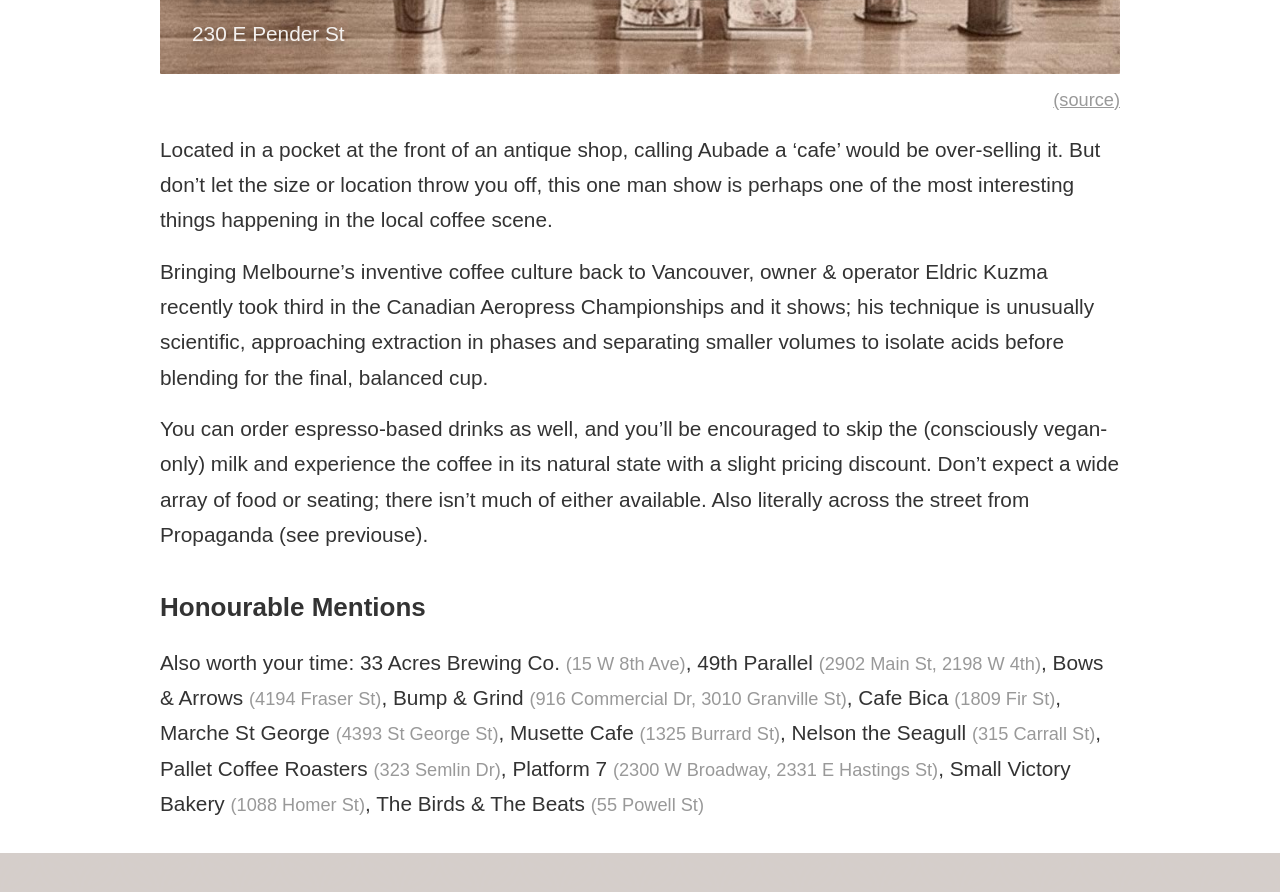
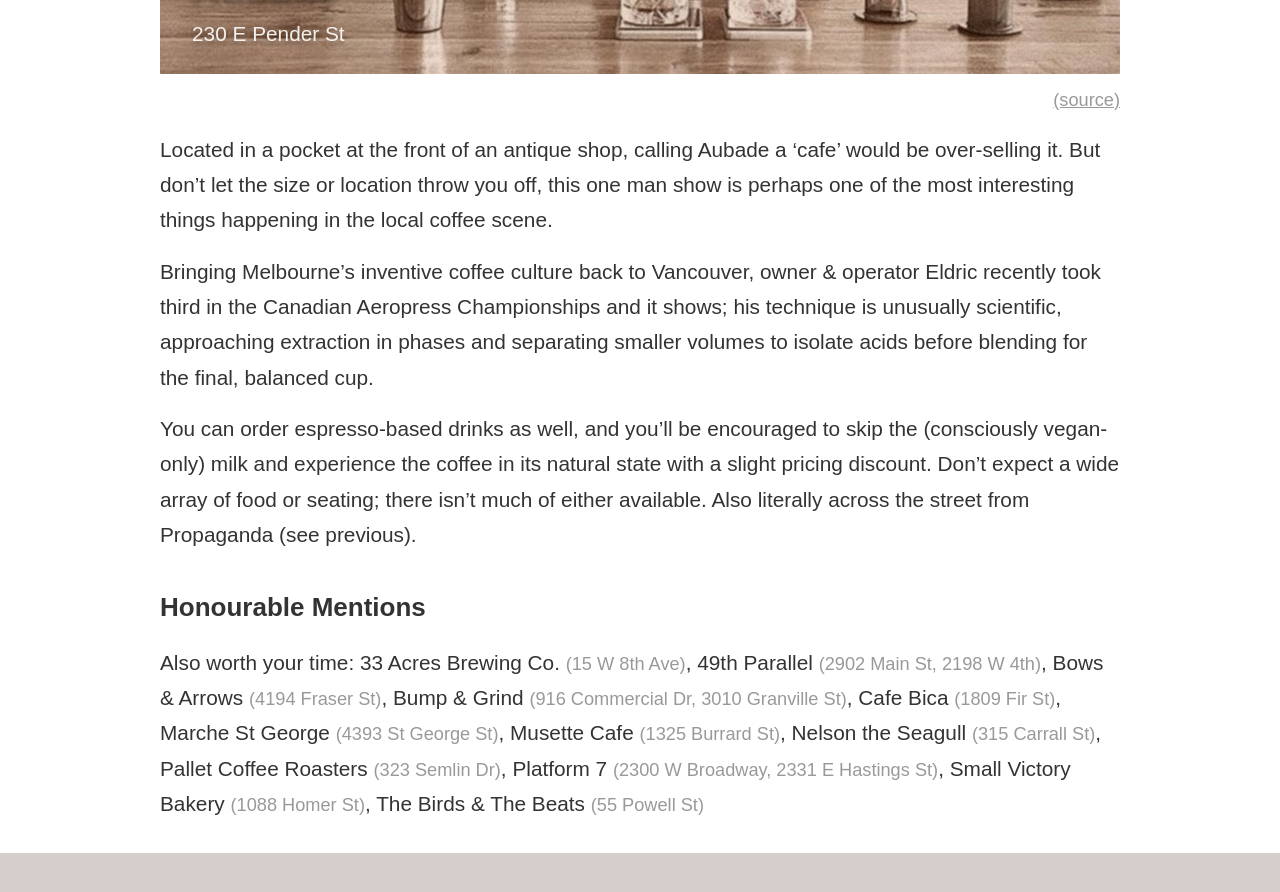
Before and after one commit to lindakovacs/daveshea.com, a Jekyll site: the page built from _posts/2016-12-21-vancouver-coffee.markdown, in a window 1280 px wide and 900 px high, scrolled down 6948 px. Shown: the top 892 px of the window. Built offline with Jekyll 4.4.1, drawn with Linux system fonts in a browser that asks for light colours.

Commit message:
Fixing typo

```diff
--- a/_posts/2016-12-21-vancouver-coffee.markdown
+++ b/_posts/2016-12-21-vancouver-coffee.markdown
@@ -112,11 +112,11 @@ A comfy multi-roaster cafe in Chinatown with free wifi and ample power outlets.
 	<a href="https://www.instagram.com/p/BDWP09YPiPC/" class="source">(source)</a>
 </div>
 
-Located in a pocket at the front of an antique shop, calling Aubade a ‘cafe’ would be over-selling it. But don’t let the size or location throw you off, this one man show is perhaps one of the most interesting things happening in the local coffee scene.
+Located in a pocket at the front of an antique shop, calling Aubade a 'cafe' would be over-selling it. But don’t let the size or location throw you off, this one man show is perhaps one of the most interesting things happening in the local coffee scene.
 
-Bringing Melbourne’s inventive coffee culture back to Vancouver, owner & operator Eldric Kuzma recently took third in the Canadian Aeropress Championships and it shows; his technique is unusually scientific, approaching extraction in phases and separating smaller volumes to isolate acids before blending for the final, balanced cup.
+Bringing Melbourne’s inventive coffee culture back to Vancouver, owner & operator Eldric recently took third in the Canadian Aeropress Championships and it shows; his technique is unusually scientific, approaching extraction in phases and separating smaller volumes to isolate acids before blending for the final, balanced cup.
 
-You can order espresso-based drinks as well, and you’ll be encouraged to skip the (consciously vegan-only) milk and experience the coffee in its natural state with a slight pricing discount. Don’t expect a wide array of food or seating; there isn’t much of either available. Also literally across the street from Propaganda (see previouse).
+You can order espresso-based drinks as well, and you’ll be encouraged to skip the (consciously vegan-only) milk and experience the coffee in its natural state with a slight pricing discount. Don’t expect a wide array of food or seating; there isn’t much of either available. Also literally across the street from Propaganda (see previous).
 
 
 <div class="hm">
```
Also changed, not shown: 2 other files.
